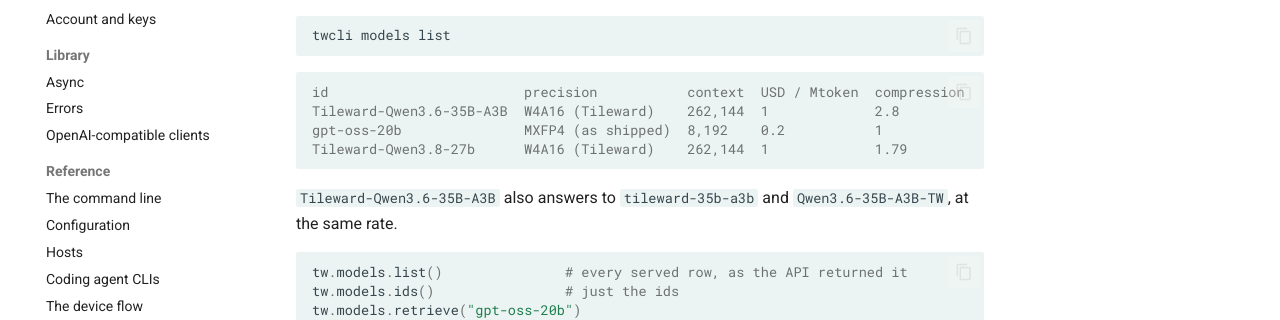
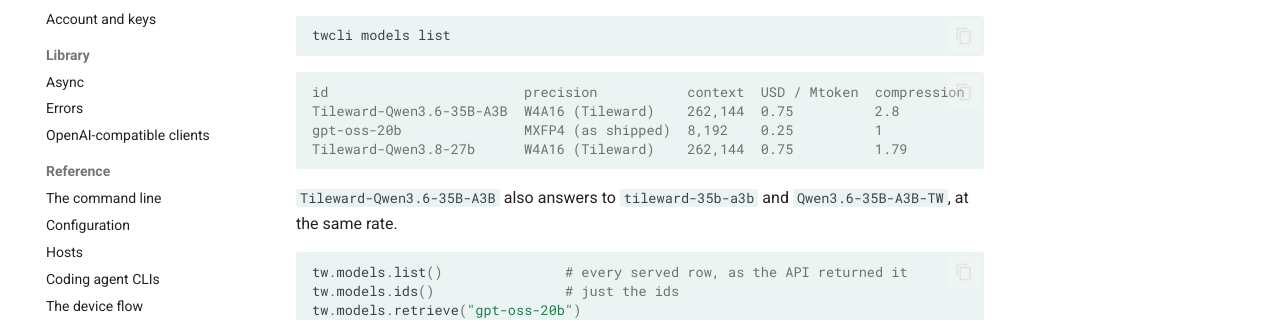
Before and after one commit to Tileward-com/tileward-cli, an MkDocs documentation site: the page built from docs/models.md, in a window 1280 px wide and 900 px high. Shown: the part 385-705 px from the top of the window. Built offline with MkDocs 1.6.1 and Material for MkDocs 9.7.7, drawn with Linux system fonts in a browser that asks for light colours; comment, search, counter and statistics services are not loaded.

Commit message:
Link the console pages that exist and show current model rates
Co-Authored-By: Claude Opus 5 <noreply@anthropic.com>

````diff
--- a/docs/models.md
+++ b/docs/models.md
@@ -14,9 +14,9 @@ twcli models list
 
 ```console
 id                        precision           context  USD / Mtoken  compression
-Tileward-Qwen3.6-35B-A3B  W4A16 (Tileward)    262,144  1             2.8
-gpt-oss-20b               MXFP4 (as shipped)  8,192    0.2           1
-Tileward-Qwen3.8-27b      W4A16 (Tileward)    262,144  1             1.79
+Tileward-Qwen3.6-35B-A3B  W4A16 (Tileward)    262,144  0.75          2.8
+gpt-oss-20b               MXFP4 (as shipped)  8,192    0.25          1
+Tileward-Qwen3.8-27b      W4A16 (Tileward)    262,144  0.75          1.79
 ```
 
 `Tileward-Qwen3.6-35B-A3B` also answers to `tileward-35b-a3b` and `Qwen3.6-35B-A3B-TW`, at the
--- a/pyproject.toml
+++ b/pyproject.toml
@@ -59,7 +59,7 @@ Documentation = "https://tileward-com.github.io/tileward-cli/"
 Source = "https://github.com/Tileward-com/tileward-cli"
 Issues = "https://github.com/Tileward-com/tileward-cli/issues"
 Changelog = "https://github.com/Tileward-com/tileward-cli/releases"
-Dashboard = "https://app.tileward.com/account"
+Dashboard = "https://app.tileward.com/"
 
 [project.scripts]
 twcli = "tileward.cli.main:main"
````
Also changed, not shown: README.md (+5 -5 lines), docs/credentials.md (+1 -1 lines), docs/index.md (+1 -1 lines), 1 other file.
